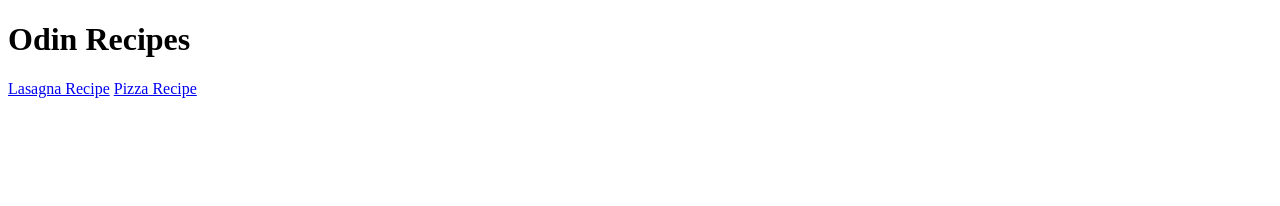
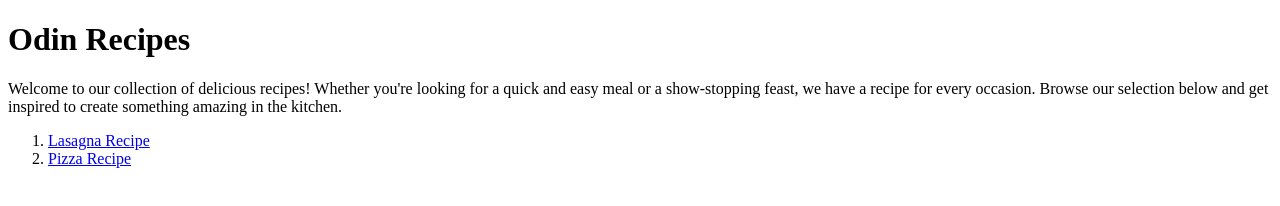
Before and after one commit to Santiago542/odin-recipes, a plain HTML site: page index.html in a window 1280 px wide. Drawn offline with Linux system fonts and the light colour scheme.

Commit message:
Put links to the recipes in a list

```diff
--- a/index.html
+++ b/index.html
@@ -10,9 +10,11 @@
 
 <body>
     <h1>Odin Recipes</h1>
-
-    <a href="recipes/lasagna.html">Lasagna Recipe</a>
-    <a href="recipes/pizza.html">Pizza Recipe</a>
+    <p>Welcome to our collection of delicious recipes! Whether you're looking for a quick and easy meal or a show-stopping feast, we have a recipe for every occasion. Browse our selection below and get inspired to create something amazing in the kitchen.</p>
+    <ol>
+        <li><a href="recipes/lasagna.html">Lasagna Recipe</a></li>
+        <li><a href="recipes/pizza.html">Pizza Recipe</a></li>
+    </ol>
 </body>
 
 </html>
```
